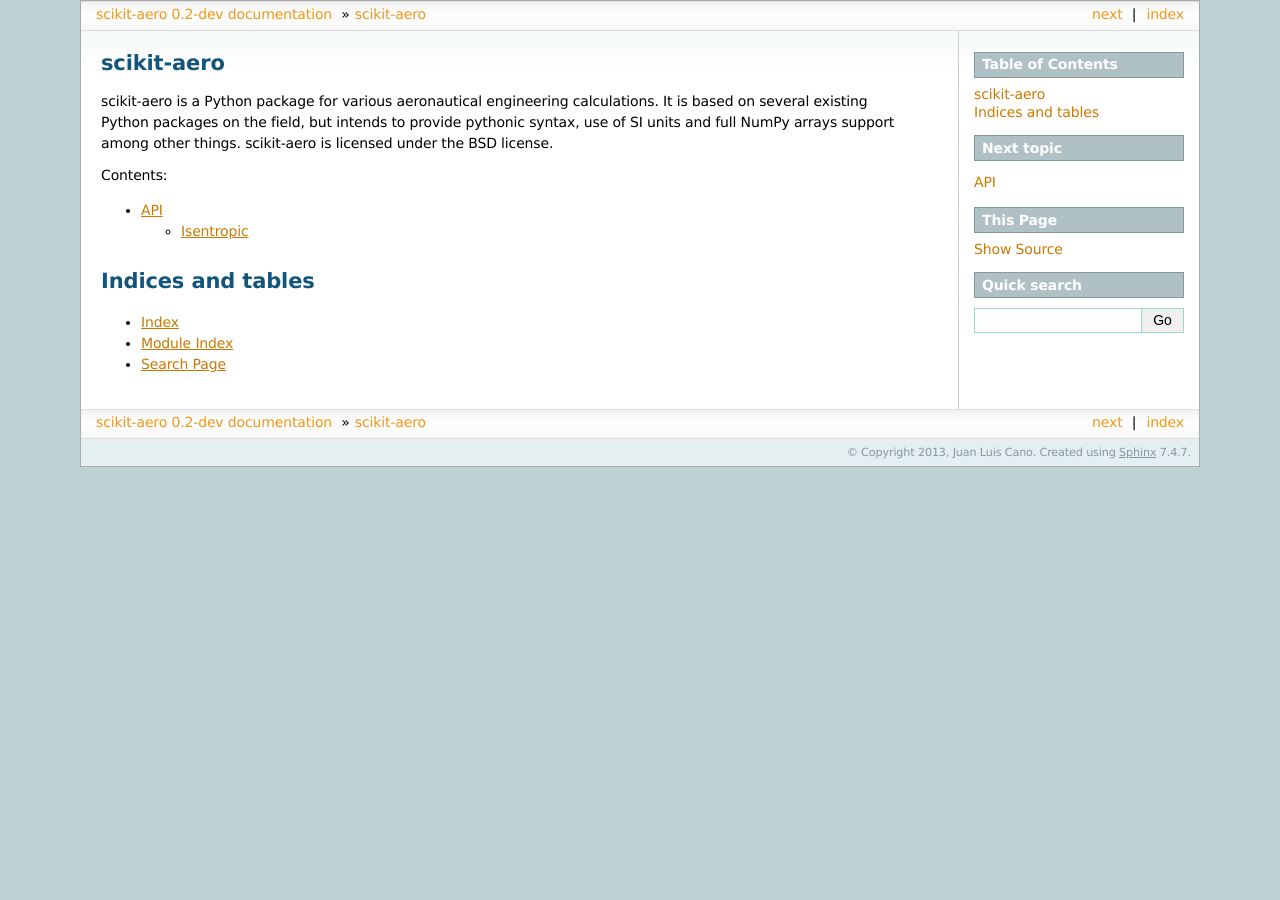
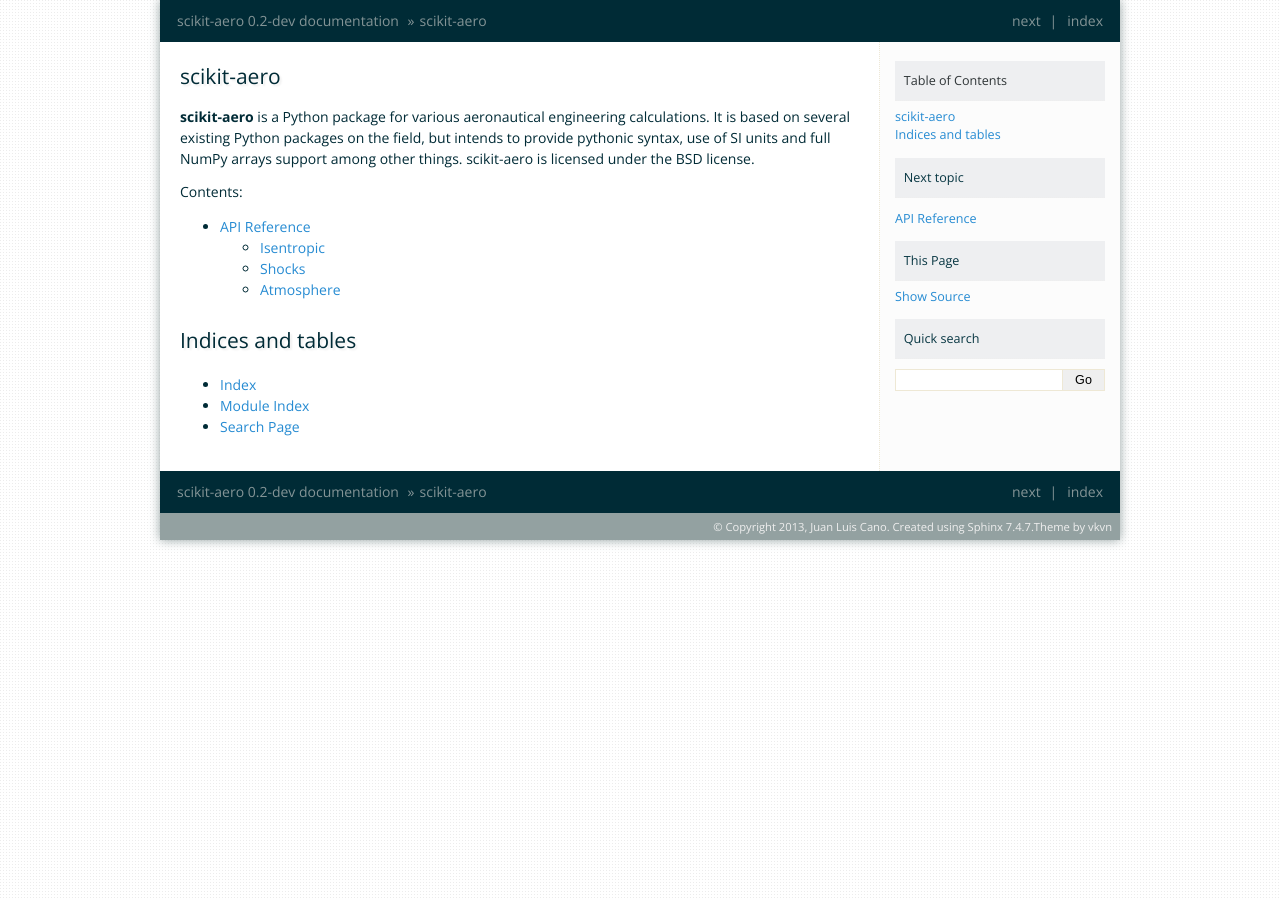
Before and after one commit to AeroPython/scikit-aero, a Sphinx documentation site: the page built from doc/source/index.rst, in a window 1280 px wide. Built offline with Sphinx 7.4.7, drawn with Linux system fonts in a browser that asks for light colours.

Commit message:
Chosen doc theme, complete API

```diff
--- a/doc/source/api.rst
+++ b/doc/source/api.rst
@@ -1,8 +1,22 @@
-API
-===
+API Reference
+=============
+
+Complete reference of the API.
 
 Isentropic
 ----------
 
 .. automodule:: skaero.gasdynamics.isentropic
    :members:
+
+Shocks
+------
+
+.. automodule:: skaero.gasdynamics.shocks
+   :members:
+
+Atmosphere
+----------
+
+.. automodule:: skaero.atmosphere.coesa
+   :members:
--- a/doc/source/conf.py
+++ b/doc/source/conf.py
@@ -97,7 +97,7 @@
 
 # The theme to use for HTML and HTML Help pages.  See the documentation for
 # a list of builtin themes.
-html_theme = 'sphinxdoc'
+html_theme = 'solar'
 
 # Theme options are theme-specific and customize the look and feel of a theme
 # further.  For a list of options available for each theme, see the
@@ -105,7 +105,7 @@
 #html_theme_options = {}
 
 # Add any paths that contain custom themes here, relative to this directory.
-#html_theme_path = []
+html_theme_path = ['.']
 
 # The name for this set of Sphinx documents.  If None, it defaults to
 # "<project> v<release> documentation".
--- a/doc/source/index.rst
+++ b/doc/source/index.rst
@@ -1,7 +1,7 @@
 scikit-aero
 ===========
 
-scikit-aero is a Python package for various aeronautical engineering
+**scikit-aero** is a Python package for various aeronautical engineering
 calculations. It is based on several existing Python packages on the field,
 but intends to provide pythonic syntax, use of SI units and full NumPy arrays
 support among other things. scikit-aero is licensed under the BSD license.
--- /dev/null
+++ b/doc/source/solar/NEWS.txt
@@ -0,0 +1,32 @@
+News
+====
+
+1.3
+---
+* Release date: 2012-11-01.
+* Source Code Pro is now used for code samples.
+* Reduced font size of pre elements.
+* Horizontal rule for header elements.
+* HTML pre contents are now wrapped (no scrollbars).
+* Changed permalink color from black to a lighter one.
+
+1.2
+---
+* Release date: 2012-10-03.
+* Style additional admonition levels.
+* Increase padding for navigation links (minor).
+* Add shadow for admonition items (minor).
+
+1.1
+---
+* Release date: 2012-09-05.
+* Add a new background.
+* Revert font of headings to Open Sans Light.
+* Darker color for h3 - h6.
+* Removed dependency on solarized dark pygments style.
+* Nice looking scrollbars for pre element.
+
+1.0
+---
+* Release date: 2012-08-24.
+* Initial release.
--- /dev/null
+++ b/doc/source/solar/README.rst
@@ -0,0 +1,28 @@
+Solar theme for Python Sphinx
+=============================
+Solar is an attempt to create a theme for Sphinx based on the `Solarized <http://ethanschoonover.com/solarized>`_ color scheme.
+
+Preview
+-------
+http://vimalkumar.in/sphinx-themes/solar
+
+Download
+--------
+Released versions are available from http://github.com/vkvn/sphinx-themes/downloads
+
+Installation
+------------
+#. Extract the archive.
+#. Modify ``conf.py`` of an existing Sphinx project or create new project using ``sphinx-quickstart``.
+#. Change the ``html_theme`` parameter to ``solar``.
+#. Change the ``html_theme_path`` to the location containing the extracted archive.
+
+License
+-------
+`GNU General Public License <http://www.gnu.org/licenses/gpl.html>`_.
+
+Credits
+-------
+Modified from the default Sphinx theme -- Sphinxdoc
+
+Background pattern from http://subtlepatterns.com.
--- /dev/null
+++ b/doc/source/solar/layout.html
@@ -0,0 +1,32 @@
+{% extends "basic/layout.html" %}
+
+{%- block doctype -%}
+<!DOCTYPE html>
+{%- endblock -%}
+
+{%- block extrahead -%}
+<link href='http://fonts.googleapis.com/css?family=Source+Code+Pro|Open+Sans:300italic,400italic,700italic,400,300,700' rel='stylesheet' type='text/css'>
+<link href="{{ pathto("_static/solarized-dark.css", 1) }}" rel="stylesheet">
+{%- endblock -%}
+
+{# put the sidebar before the body #}
+{% block sidebar1 %}{{ sidebar() }}{% endblock %}
+{% block sidebar2 %}{% endblock %}
+
+{%- block footer %}
+    <div class="footer">
+    {%- if show_copyright %}
+      {%- if hasdoc('copyright') %}
+        {% trans path=pathto('copyright'), copyright=copyright|e %}&copy; <a href="{{ path }}">Copyright</a> {{ copyright }}.{% endtrans %}
+      {%- else %}
+        {% trans copyright=copyright|e %}&copy; Copyright {{ copyright }}.{% endtrans %}
+      {%- endif %}
+    {%- endif %}
+    {%- if last_updated %}
+      {% trans last_updated=last_updated|e %}Last updated on {{ last_updated }}.{% endtrans %}
+    {%- endif %}
+    {%- if show_sphinx %}
+    {% trans sphinx_version=sphinx_version|e %}Created using <a href="http://sphinx.pocoo.org/">Sphinx</a> {{ sphinx_version }}.Theme by <a href="http://github.com/vkvn">vkvn</a>{% endtrans %}
+    {%- endif %}
+    </div>
+{%- endblock %}
--- /dev/null
+++ b/doc/source/solar/static/solar.css
@@ -0,0 +1,344 @@
+/* solar.css
+ * Modified from sphinxdoc.css of the sphinxdoc theme.
+*/
+
+@import url("basic.css");
+
+/* -- page layout ----------------------------------------------------------- */
+
+body {
+    font-family: 'Open Sans', sans-serif;
+    font-size: 14px;
+    line-height: 150%;
+    text-align: center;
+    color: #002b36;
+    padding: 0;
+    margin: 0 auto;
+    width: 960px;
+    -moz-box-shadow: 0px 0px 10px #93a1a1;
+    -webkit-box-shadow: 0px 0px 10px #93a1a1;
+    box-shadow: 0px 0px 10px #93a1a1;
+    background: url("subtle_dots.png") repeat;
+
+}
+
+div.document {
+    background-color: #fcfcfc;
+    text-align: left;
+    background-repeat: repeat-x;
+}
+
+div.bodywrapper {
+    margin: 0 240px 0 0;
+    border-right: 1px dotted #eee8d5;
+}
+
+div.body {
+    background-color: white;
+    margin: 0;
+    padding: 0.5em 20px 20px 20px;
+}
+
+div.related {
+    font-size: 1em;
+    background: #002b36;
+    color: #839496;
+    padding: 5px 0px;
+}
+
+div.related ul {
+    height: 2em;
+    margin: 2px;
+}
+
+div.related ul li {
+    margin: 0;
+    padding: 0;
+    height: 2em;
+    float: left;
+}
+
+div.related ul li.right {
+    float: right;
+    margin-right: 5px;
+}
+
+div.related ul li a {
+    margin: 0;
+    padding: 2px 5px;
+    line-height: 2em;
+    text-decoration: none;
+    color: #839496;
+}
+
+div.related ul li a:hover {
+    background-color: #073642;
+    -webkit-border-radius: 2px;
+    -moz-border-radius: 2px;
+    border-radius: 2px;
+}
+
+div.sphinxsidebarwrapper {
+    padding: 0;
+}
+
+div.sphinxsidebar {
+    margin: 0;
+    padding: 0.5em 15px 15px 0;
+    width: 210px;
+    float: right;
+    font-size: 0.9em;
+    text-align: left;
+}
+
+div.sphinxsidebar h3, div.sphinxsidebar h4 {
+    margin: 1em 0 0.5em 0;
+    font-size: 1em;
+    padding: 0.7em;
+    background-color: #eeeff1;
+}
+
+div.sphinxsidebar h3 a {
+    color: #2E3436;
+}
+
+div.sphinxsidebar ul {
+    padding-left: 1.5em;
+    margin-top: 7px;
+    padding: 0;
+    line-height: 150%;
+    color: #586e75;
+}
+
+div.sphinxsidebar ul ul {
+    margin-left: 20px;
+}
+
+div.sphinxsidebar input {
+    border: 1px solid #eee8d5;
+}
+
+div.footer {
+    background-color: #93a1a1;
+    color: #eee;
+    padding: 3px 8px 3px 0;
+    clear: both;
+    font-size: 0.8em;
+    text-align: right;
+}
+
+div.footer a {
+    color: #eee;
+    text-decoration: none;
+}
+
+/* -- body styles ----------------------------------------------------------- */
+
+p {
+    margin: 0.8em 0 0.5em 0;
+}
+
+div.body a, div.sphinxsidebarwrapper a {
+    color: #268bd2;
+    text-decoration: none;
+}
+
+div.body a:hover, div.sphinxsidebarwrapper a:hover {
+    border-bottom: 1px solid #268bd2;
+}
+
+h1, h2, h3, h4, h5, h6 {
+    font-family: "Open Sans", sans-serif;
+    font-weight: 300;
+}
+
+h1 {
+    margin: 0;
+    padding: 0.7em 0 0.3em 0;
+    line-height: 1.2em;
+    color: #002b36;
+    text-shadow: #eee 0.1em 0.1em 0.1em;
+}
+
+h2 {
+    margin: 1.3em 0 0.2em 0;
+    padding: 0 0 10px 0;
+    color: #073642;
+    border-bottom: 1px solid #eee;
+}
+
+h3 {
+    margin: 1em 0 -0.3em 0;
+    padding-bottom: 5px;
+}
+
+h3, h4, h5, h6 {
+    color: #073642;
+	border-bottom: 1px dotted #eee;
+}
+
+div.body h1 a, div.body h2 a, div.body h3 a, div.body h4 a, div.body h5 a, div.body h6 a {
+    color: #657B83!important;
+}
+
+h1 a.anchor, h2 a.anchor, h3 a.anchor, h4 a.anchor, h5 a.anchor, h6 a.anchor {
+    display: none;
+    margin: 0 0 0 0.3em;
+    padding: 0 0.2em 0 0.2em;
+    color: #aaa!important;
+}
+
+h1:hover a.anchor, h2:hover a.anchor, h3:hover a.anchor, h4:hover a.anchor,
+h5:hover a.anchor, h6:hover a.anchor {
+    display: inline;
+}
+
+h1 a.anchor:hover, h2 a.anchor:hover, h3 a.anchor:hover, h4 a.anchor:hover,
+h5 a.anchor:hover, h6 a.anchor:hover {
+    color: #777;
+    background-color: #eee;
+}
+
+a.headerlink {
+    color: #c60f0f!important;
+    font-size: 1em;
+    margin-left: 6px;
+    padding: 0 4px 0 4px;
+    text-decoration: none!important;
+}
+
+a.headerlink:hover {
+    background-color: #ccc;
+    color: white!important;
+}
+
+
+cite, code, tt {
+    font-family: 'Source Code Pro', monospace;
+	font-size: 0.9em;
+    letter-spacing: 0.01em;
+    background-color: #eeeff2;
+    font-style: normal;
+}
+
+hr {
+    border: 1px solid #eee;
+    margin: 2em;
+}
+
+.highlight {
+    -webkit-border-radius: 2px;
+    -moz-border-radius: 2px;
+    border-radius: 2px;
+}
+
+pre {
+    font-family: 'Source Code Pro', monospace;
+    font-style: normal;
+	font-size: 0.9em;
+    letter-spacing: 0.015em;
+    line-height: 120%;
+    padding: 0.7em;
+	white-space: pre-wrap;       /* css-3 */
+	white-space: -moz-pre-wrap;  /* Mozilla, since 1999 */
+	white-space: -pre-wrap;      /* Opera 4-6 */
+	white-space: -o-pre-wrap;    /* Opera 7 */
+	word-wrap: break-word;       /* Internet Explorer 5.5+ */
+}
+
+pre a {
+    color: inherit;
+    text-decoration: underline;
+}
+
+td.linenos pre {
+    padding: 0.5em 0;
+}
+
+div.quotebar {
+    background-color: #f8f8f8;
+    max-width: 250px;
+    float: right;
+    padding: 2px 7px;
+    border: 1px solid #ccc;
+}
+
+div.topic {
+    background-color: #f8f8f8;
+}
+
+table {
+    border-collapse: collapse;
+    margin: 0 -0.5em 0 -0.5em;
+}
+
+table td, table th {
+    padding: 0.2em 0.5em 0.2em 0.5em;
+}
+
+div.admonition {
+    font-size: 0.9em;
+    margin: 1em 0 1em 0;
+    border: 1px solid #eee;
+    background-color: #f7f7f7;
+    padding: 0;
+    -moz-box-shadow: 0px 8px 6px -8px #93a1a1;
+    -webkit-box-shadow: 0px 8px 6px -8px #93a1a1;
+    box-shadow: 0px 8px 6px -8px #93a1a1;
+}
+
+div.admonition p {
+    margin: 0.5em 1em 0.5em 1em;
+    padding: 0.2em;
+}
+
+div.admonition pre {
+    margin: 0.4em 1em 0.4em 1em;
+}
+
+div.admonition p.admonition-title
+{
+    margin: 0;
+    padding: 0.2em 0 0.2em 0.6em;
+    color: white;
+    border-bottom: 1px solid #eee8d5;
+    font-weight: bold;
+    background-color: #268bd2;
+}
+
+div.warning p.admonition-title,
+div.important p.admonition-title {
+    background-color: #cb4b16;
+}
+
+div.hint p.admonition-title,
+div.tip p.admonition-title {
+    background-color: #859900;
+}
+
+div.caution p.admonition-title,
+div.attention p.admonition-title,
+div.danger p.admonition-title,
+div.error p.admonition-title {
+    background-color: #dc322f;
+}
+
+div.admonition ul, div.admonition ol {
+    margin: 0.1em 0.5em 0.5em 3em;
+    padding: 0;
+}
+
+div.versioninfo {
+    margin: 1em 0 0 0;
+    border: 1px solid #eee;
+    background-color: #DDEAF0;
+    padding: 8px;
+    line-height: 1.3em;
+    font-size: 0.9em;
+}
+
+div.viewcode-block:target {
+    background-color: #f4debf;
+    border-top: 1px solid #eee;
+    border-bottom: 1px solid #eee;
+}
--- /dev/null
+++ b/doc/source/solar/static/solarized-dark.css
@@ -0,0 +1,84 @@
+/* solarized dark style for solar theme */
+
+/*style pre scrollbar*/
+pre::-webkit-scrollbar, .highlight::-webkit-scrollbar {
+	height: 0.5em;
+	background: #073642;
+}
+
+pre::-webkit-scrollbar-thumb {
+	border-radius: 1em;
+	background: #93a1a1;
+}
+
+/* pygments style */
+.highlight .hll { background-color: #ffffcc }
+.highlight  { background: #002B36!important; color: #93A1A1 }
+.highlight .c { color: #586E75 } /* Comment */
+.highlight .err { color: #93A1A1 } /* Error */
+.highlight .g { color: #93A1A1 } /* Generic */
+.highlight .k { color: #859900 } /* Keyword */
+.highlight .l { color: #93A1A1 } /* Literal */
+.highlight .n { color: #93A1A1 } /* Name */
+.highlight .o { color: #859900 } /* Operator */
+.highlight .x { color: #CB4B16 } /* Other */
+.highlight .p { color: #93A1A1 } /* Punctuation */
+.highlight .cm { color: #586E75 } /* Comment.Multiline */
+.highlight .cp { color: #859900 } /* Comment.Preproc */
+.highlight .c1 { color: #586E75 } /* Comment.Single */
+.highlight .cs { color: #859900 } /* Comment.Special */
+.highlight .gd { color: #2AA198 } /* Generic.Deleted */
+.highlight .ge { color: #93A1A1; font-style: italic } /* Generic.Emph */
+.highlight .gr { color: #DC322F } /* Generic.Error */
+.highlight .gh { color: #CB4B16 } /* Generic.Heading */
+.highlight .gi { color: #859900 } /* Generic.Inserted */
+.highlight .go { color: #93A1A1 } /* Generic.Output */
+.highlight .gp { color: #93A1A1 } /* Generic.Prompt */
+.highlight .gs { color: #93A1A1; font-weight: bold } /* Generic.Strong */
+.highlight .gu { color: #CB4B16 } /* Generic.Subheading */
+.highlight .gt { color: #93A1A1 } /* Generic.Traceback */
+.highlight .kc { color: #CB4B16 } /* Keyword.Constant */
+.highlight .kd { color: #268BD2 } /* Keyword.Declaration */
+.highlight .kn { color: #859900 } /* Keyword.Namespace */
+.highlight .kp { color: #859900 } /* Keyword.Pseudo */
+.highlight .kr { color: #268BD2 } /* Keyword.Reserved */
+.highlight .kt { color: #DC322F } /* Keyword.Type */
+.highlight .ld { color: #93A1A1 } /* Literal.Date */
+.highlight .m { color: #2AA198 } /* Literal.Number */
+.highlight .s { color: #2AA198 } /* Literal.String */
+.highlight .na { color: #93A1A1 } /* Name.Attribute */
+.highlight .nb { color: #B58900 } /* Name.Builtin */
+.highlight .nc { color: #268BD2 } /* Name.Class */
+.highlight .no { color: #CB4B16 } /* Name.Constant */
+.highlight .nd { color: #268BD2 } /* Name.Decorator */
+.highlight .ni { color: #CB4B16 } /* Name.Entity */
+.highlight .ne { color: #CB4B16 } /* Name.Exception */
+.highlight .nf { color: #268BD2 } /* Name.Function */
+.highlight .nl { color: #93A1A1 } /* Name.Label */
+.highlight .nn { color: #93A1A1 } /* Name.Namespace */
+.highlight .nx { color: #93A1A1 } /* Name.Other */
+.highlight .py { color: #93A1A1 } /* Name.Property */
+.highlight .nt { color: #268BD2 } /* Name.Tag */
+.highlight .nv { color: #268BD2 } /* Name.Variable */
+.highlight .ow { color: #859900 } /* Operator.Word */
+.highlight .w { color: #93A1A1 } /* Text.Whitespace */
+.highlight .mf { color: #2AA198 } /* Literal.Number.Float */
+.highlight .mh { color: #2AA198 } /* Literal.Number.Hex */
+.highlight .mi { color: #2AA198 } /* Literal.Number.Integer */
+.highlight .mo { color: #2AA198 } /* Literal.Number.Oct */
+.highlight .sb { color: #586E75 } /* Literal.String.Backtick */
+.highlight .sc { color: #2AA198 } /* Literal.String.Char */
+.highlight .sd { color: #93A1A1 } /* Literal.String.Doc */
+.highlight .s2 { color: #2AA198 } /* Literal.String.Double */
+.highlight .se { color: #CB4B16 } /* Literal.String.Escape */
+.highlight .sh { color: #93A1A1 } /* Literal.String.Heredoc */
+.highlight .si { color: #2AA198 } /* Literal.String.Interpol */
+.highlight .sx { color: #2AA198 } /* Literal.String.Other */
+.highlight .sr { color: #DC322F } /* Literal.String.Regex */
+.highlight .s1 { color: #2AA198 } /* Literal.String.Single */
+.highlight .ss { color: #2AA198 } /* Literal.String.Symbol */
+.highlight .bp { color: #268BD2 } /* Name.Builtin.Pseudo */
+.highlight .vc { color: #268BD2 } /* Name.Variable.Class */
+.highlight .vg { color: #268BD2 } /* Name.Variable.Global */
+.highlight .vi { color: #268BD2 } /* Name.Variable.Instance */
+.highlight .il { color: #2AA198 } /* Literal.Number.Integer.Long */
--- /dev/null
+++ b/doc/source/solar/theme.conf
@@ -0,0 +1,4 @@
+[theme]
+inherit = basic
+stylesheet = solar.css
+pygments_style = none
```
Also changed, not shown: doc/source/solar/static/subtle_dots.png (added).
